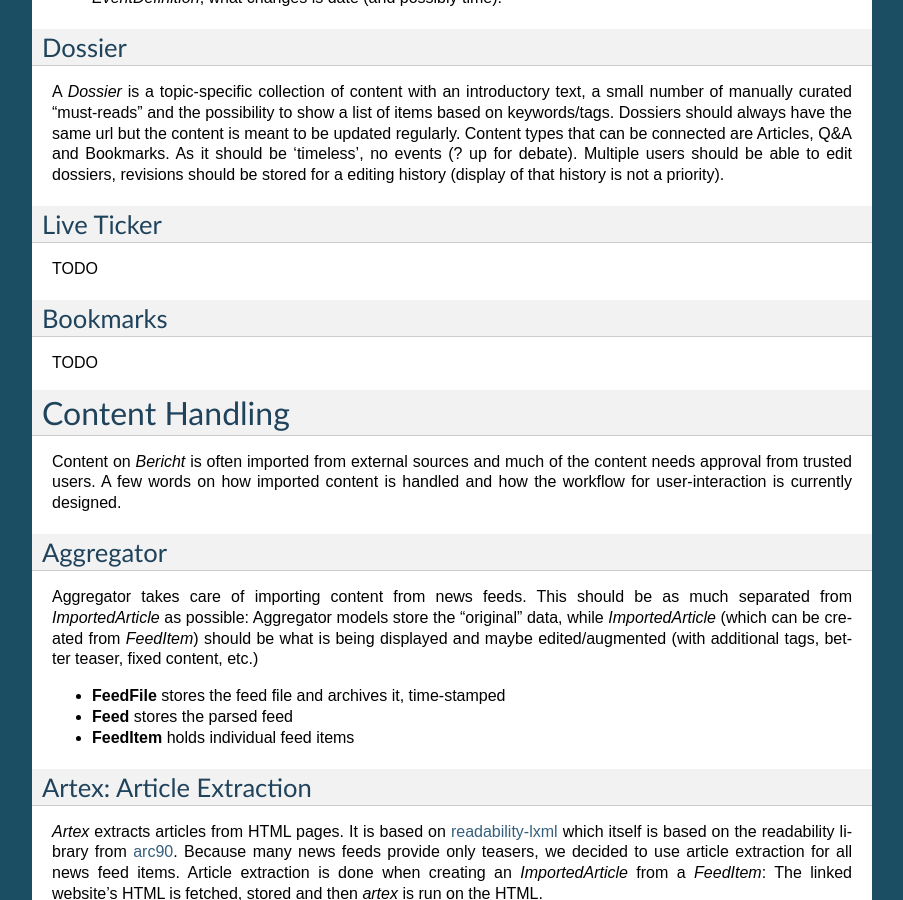
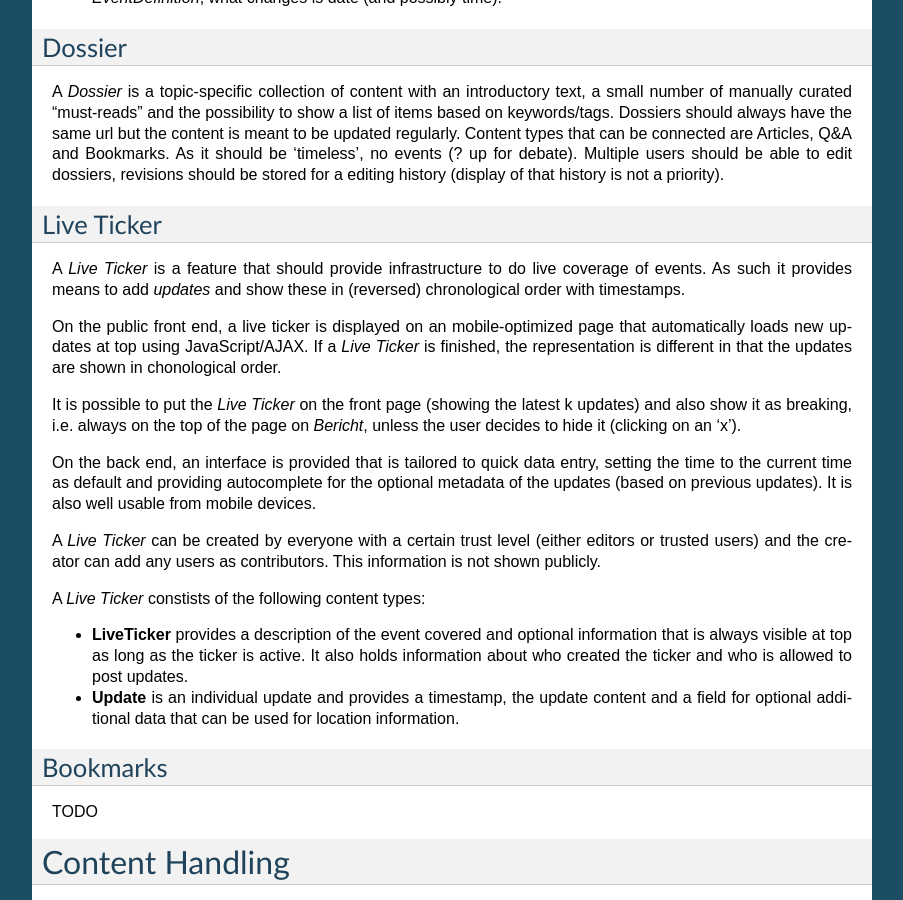
Before and after one commit to bericht/bericht, a Sphinx documentation site: the page built from docs/overview.rst, in a window 1280 px wide and 900 px high, scrolled down 1512 px. Shown: the whole window, without its empty margins (198-1101 px from the left). Built offline with Sphinx 7.4.7, drawn with Linux system fonts in a browser that asks for light colours.

Commit message:
Added LiveTicker concept to the documentation. Feel free to comment and critisize.

```diff
--- a/docs/overview.rst
+++ b/docs/overview.rst
@@ -106,7 +106,22 @@ not a priority).
 
 Live Ticker
 -----------
-TODO
+
+A *Live Ticker* is a feature that should provide infrastructure to do live coverage of events. As such it provides means to add *updates* and show these in (reversed) chronological order with timestamps.
+
+On the public front end, a live ticker is displayed on an mobile-optimized page that automatically loads new updates at top using JavaScript/AJAX. If a *Live Ticker* is finished, the representation is different in that the updates are shown in chonological order.
+
+It is possible to put the *Live Ticker* on the front page (showing the latest k updates) and also show it as breaking, i.e. always on the top of the page on *Bericht*, unless the user decides to hide it (clicking on an 'x').
+
+On the back end, an interface is provided that is tailored to quick data entry, setting the time to the current time as default and providing autocomplete for the optional metadata of the updates (based on previous updates). It is also well usable from mobile devices.
+
+A *Live Ticker* can be created by everyone with a certain trust level (either editors or trusted users) and the creator can add any users as contributors. This information is not shown publicly.
+
+A *Live Ticker* constists of the following content types:
+
+* **LiveTicker** provides a description of the event covered and optional information that is always visible at top as long as the ticker is active. It also holds information about who created the ticker and who is allowed to post updates.
+* **Update** is an individual update and provides a timestamp, the update content and a field for optional additional data that can be used for location information.
+
 
 Bookmarks
 ---------
```
